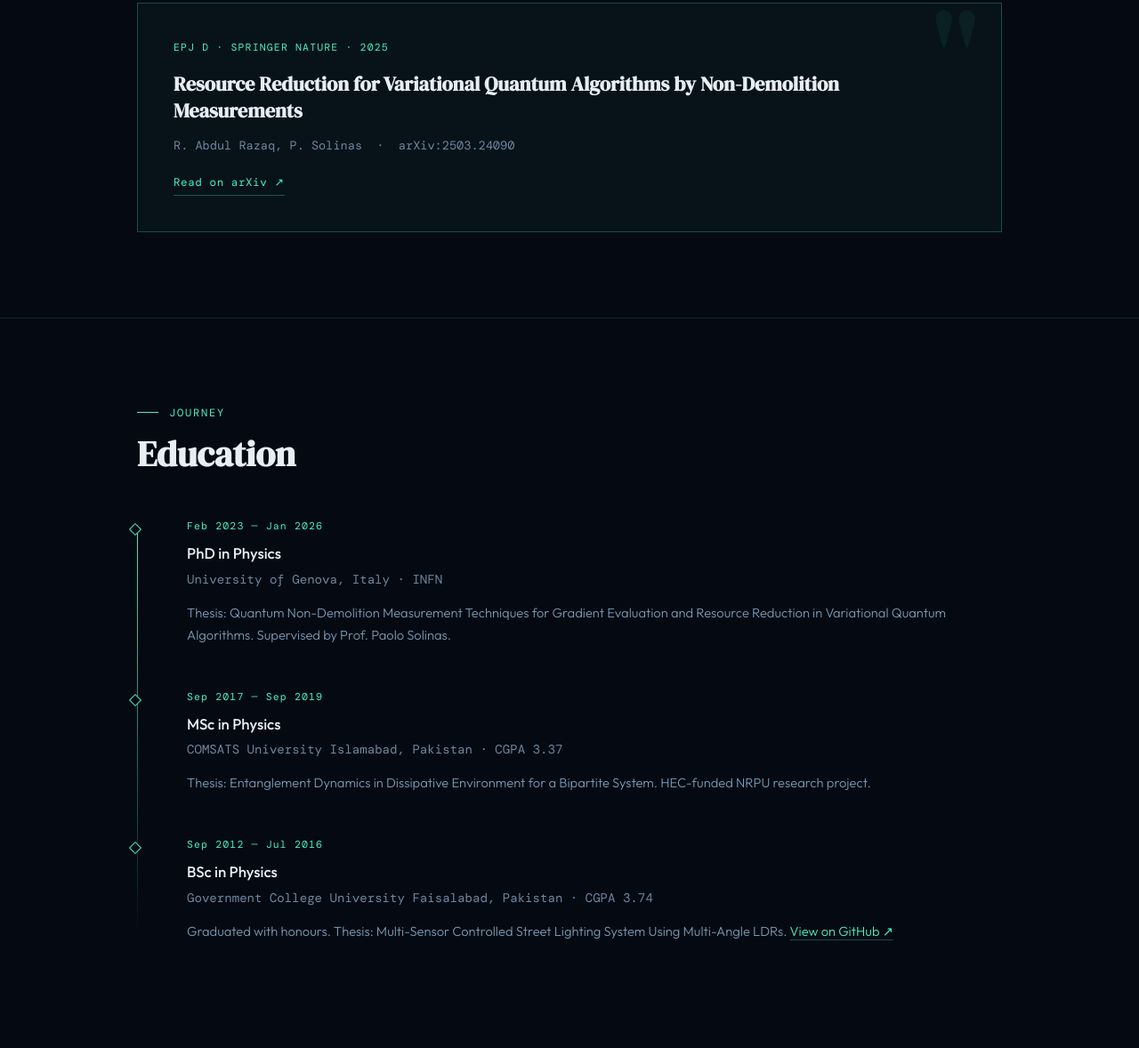
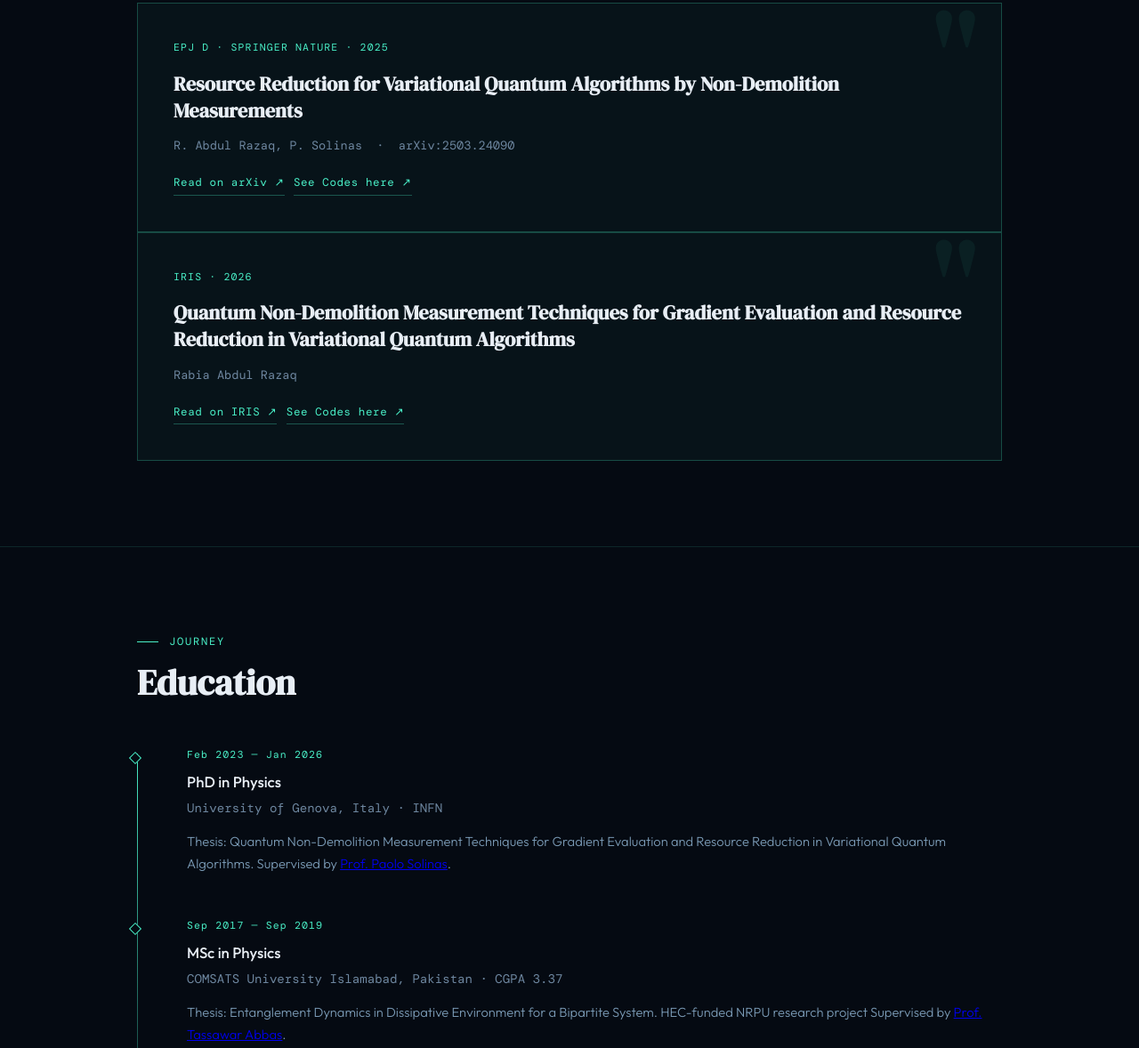
Before and after one commit to rabiacui/rabiacui.github.io, a plain HTML site: page index.html in a window 1280 px wide. Shown: the part 3116-4294 px from the top of the page at 89% size. Drawn offline with nearby package versions, Linux system fonts and the light colour scheme; a web font is replaced by a local one.

Commit message:
Updated details

```diff
--- a/index.html
+++ b/index.html
@@ -875,7 +875,15 @@
     <p class="pub-venue">EPJ D · Springer Nature · 2025</p>
     <h3 class="pub-title">Resource Reduction for Variational Quantum Algorithms by Non-Demolition Measurements</h3>
     <p class="pub-meta">R. Abdul Razaq, P. Solinas &nbsp;·&nbsp; arXiv:2503.24090</p>
-    <a href="https://arxiv.org/abs/2503.24090" class="pub-link" target="_blank">Read on arXiv ↗</a>
+    <a href="https://arxiv.org/abs/2503.24090" class="pub-link" target="_blank">Read on arXiv ↗</a>&nbsp;&nbsp;
+    <a href="https://github.com/rabiacui/qndm-gradient" class="pub-link" target="_blank">See Codes here ↗</a>
+  </div>
+  <div class="pub-card">
+    <p class="pub-venue">IRIS · 2026</p>
+    <h3 class="pub-title">Quantum Non-Demolition Measurement Techniques for Gradient Evaluation and Resource Reduction in Variational Quantum Algorithms</h3>
+    <p class="pub-meta">Rabia Abdul Razaq</p>
+    <a href="https://hdl.handle.net/11567/1307176" class="pub-link" target="_blank">Read on IRIS ↗</a>&nbsp;&nbsp;
+    <a href="https://github.com/rabiacui/qndm-gradient" class="pub-link" target="_blank">See Codes here ↗</a>
   </div>
 </section>
 
@@ -892,7 +900,7 @@
       <div class="timeline-role">PhD in Physics</div>
       <div class="timeline-place">University of Genova, Italy · INFN</div>
       <p class="timeline-desc">
-        Thesis: Quantum Non-Demolition Measurement Techniques for Gradient Evaluation and Resource Reduction in Variational Quantum Algorithms. Supervised by Prof. Paolo Solinas.
+        Thesis: Quantum Non-Demolition Measurement Techniques for Gradient Evaluation and Resource Reduction in Variational Quantum Algorithms. Supervised by <a href="https://rubrica.unige.it/personale/UkNHWllv"> Prof. Paolo Solinas</a>.
       </p>
     </div>
     <div class="timeline-item">
@@ -900,7 +908,7 @@
       <div class="timeline-role">MSc in Physics</div>
       <div class="timeline-place">COMSATS University Islamabad, Pakistan · CGPA 3.37</div>
       <p class="timeline-desc">
-        Thesis: Entanglement Dynamics in Dissipative Environment for a Bipartite System. HEC-funded NRPU research project.
+        Thesis: Entanglement Dynamics in Dissipative Environment for a Bipartite System. HEC-funded NRPU research project Supervised by <a href="https://scholar.google.com/citations?user=BiLMuugAAAAJ&hl=en"> Prof. Tassawar Abbas</a>.
       </p>
     </div>
     <div class="timeline-item">
@@ -1003,6 +1011,20 @@
   <h2 class="section-title">GitHub Repositories</h2>
 
   <div class="skills-grid" style="grid-template-columns: repeat(auto-fit, minmax(300px, 1fr));">
+    <a href="https://github.com/rabiacui/qndm-gradient" target="_blank" class="research-card" style="text-decoration:none; display:block;">
+      <div style="display:flex; align-items:center; gap:0.75rem; margin-bottom:0.75rem;">
+        <span style="font-size:1.1rem;">⚛</span>
+        <h3 style="font-size:1rem; margin:0;">QNDM for Complex Molecules</h3>
+      </div>
+      <p style="font-size:0.88rem; color:#7a9ab5; margin-bottom:1rem; line-height:1.6;">
+        Quantum Non-Demolition Measurement techniques for gradient evaluation and resource reduction in variational quantum algorithms — MSc thesis project.
+      </p>
+      <div class="research-tags">
+        <span class="tag green">Quantum Computing</span>
+        <span class="tag green">QNDM</span>
+        <span class="tag">Python</span>
+      </div>
+    </a>
 
     <a href="https://github.com/rabiacui/Entanglement-Dynamics-in-Dissipative-Environment-for-a-Bipartite-System" target="_blank" class="research-card" style="text-decoration:none; display:block;">
       <div style="display:flex; align-items:center; gap:0.75rem; margin-bottom:0.75rem;">
```
Also changed, not shown: 1 other file.
